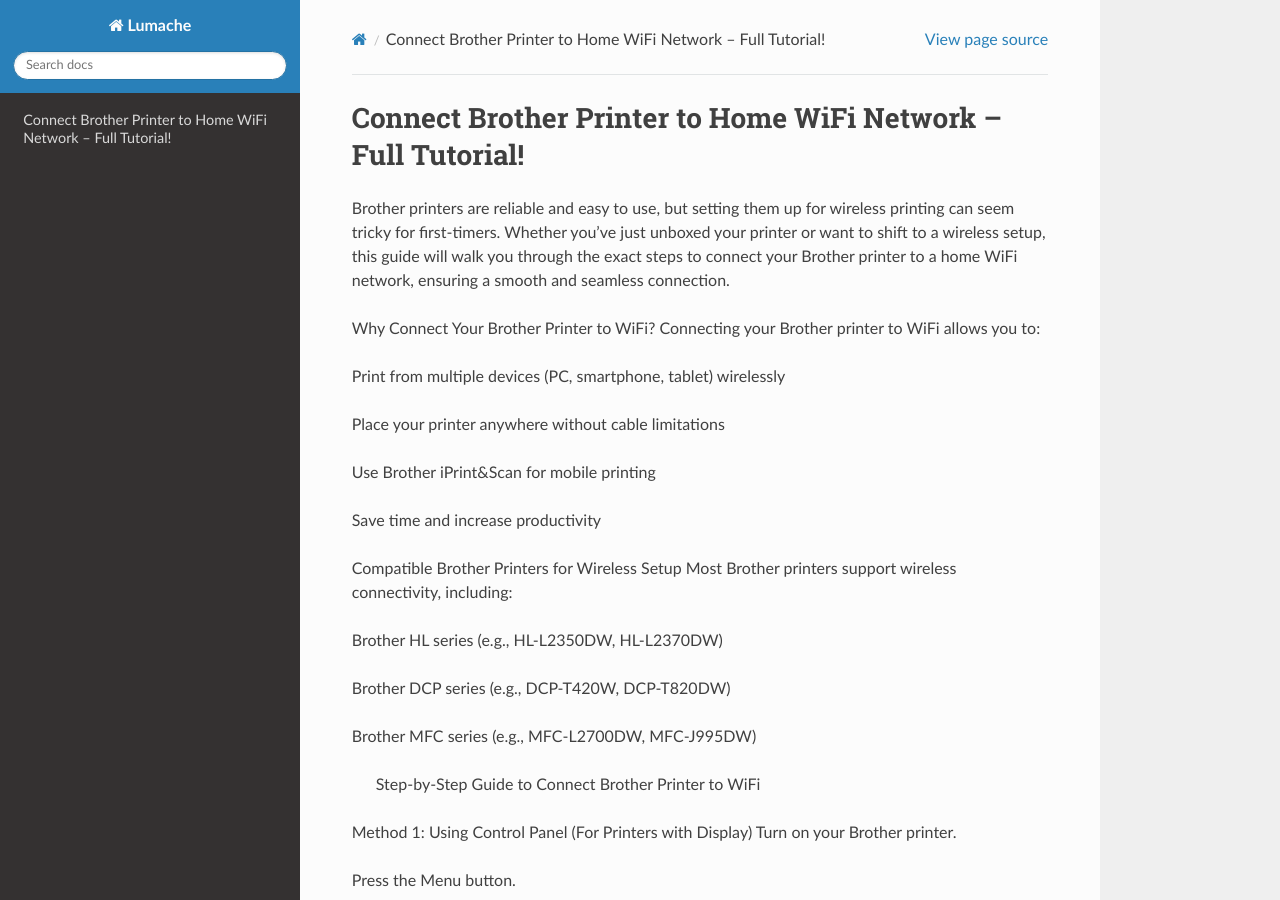
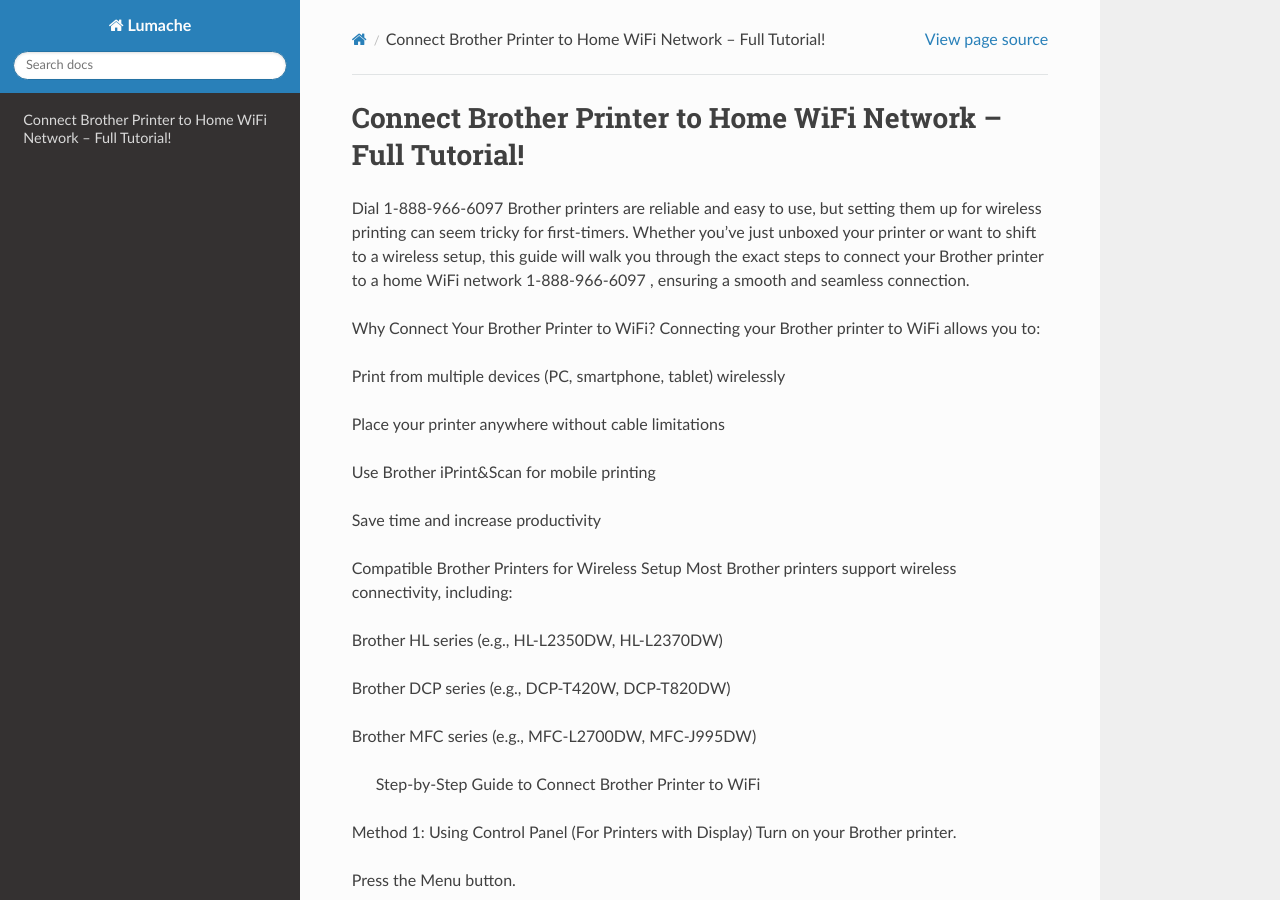
Before and after one commit to barrysmith97367/smartshowprint, a Sphinx documentation site: the page built from docs/source/index.rst, in a window 1280 px wide and 900 px high. Built offline with Sphinx 7.4.7 and the Read the Docs theme 3.1.0, drawn with Linux system fonts in a browser that asks for light colours.

Commit message:
Update index.rst

```diff
--- a/docs/source/index.rst
+++ b/docs/source/index.rst
@@ -1,7 +1,7 @@
 Connect Brother Printer to Home WiFi Network – Full Tutorial!
 ===================================
 
-Brother printers are reliable and easy to use, but setting them up for wireless printing can seem tricky for first-timers. Whether you’ve just unboxed your printer or want to shift to a wireless setup, this guide will walk you through the exact steps to connect your Brother printer to a home WiFi network, ensuring a smooth and seamless connection.
+Dial 1-888-966-6097 Brother printers are reliable and easy to use, but setting them up for wireless printing can seem tricky for first-timers. Whether you’ve just unboxed your printer or want to shift to a wireless setup, this guide will walk you through the exact steps to connect your Brother printer to a home WiFi network 1-888-966-6097 , ensuring a smooth and seamless connection.
 
 Why Connect Your Brother Printer to WiFi?
 Connecting your Brother printer to WiFi allows you to:
```
